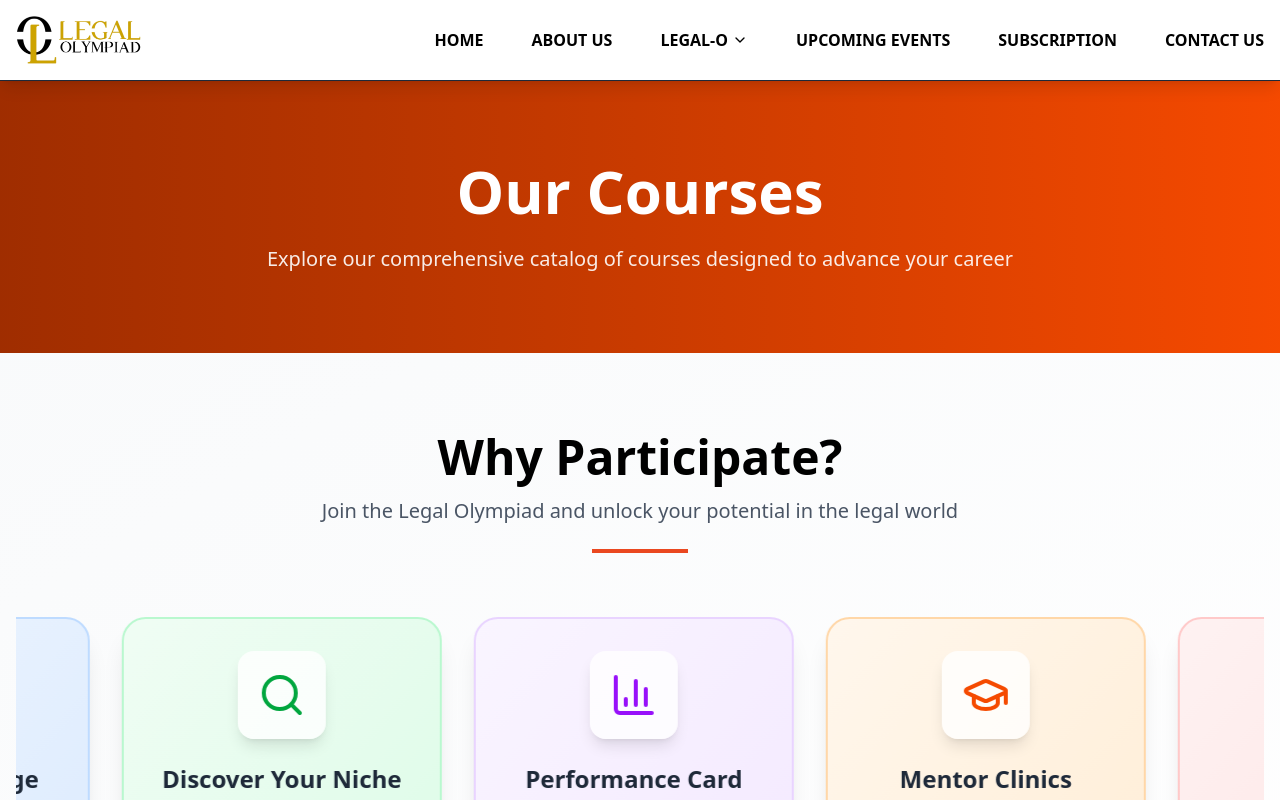
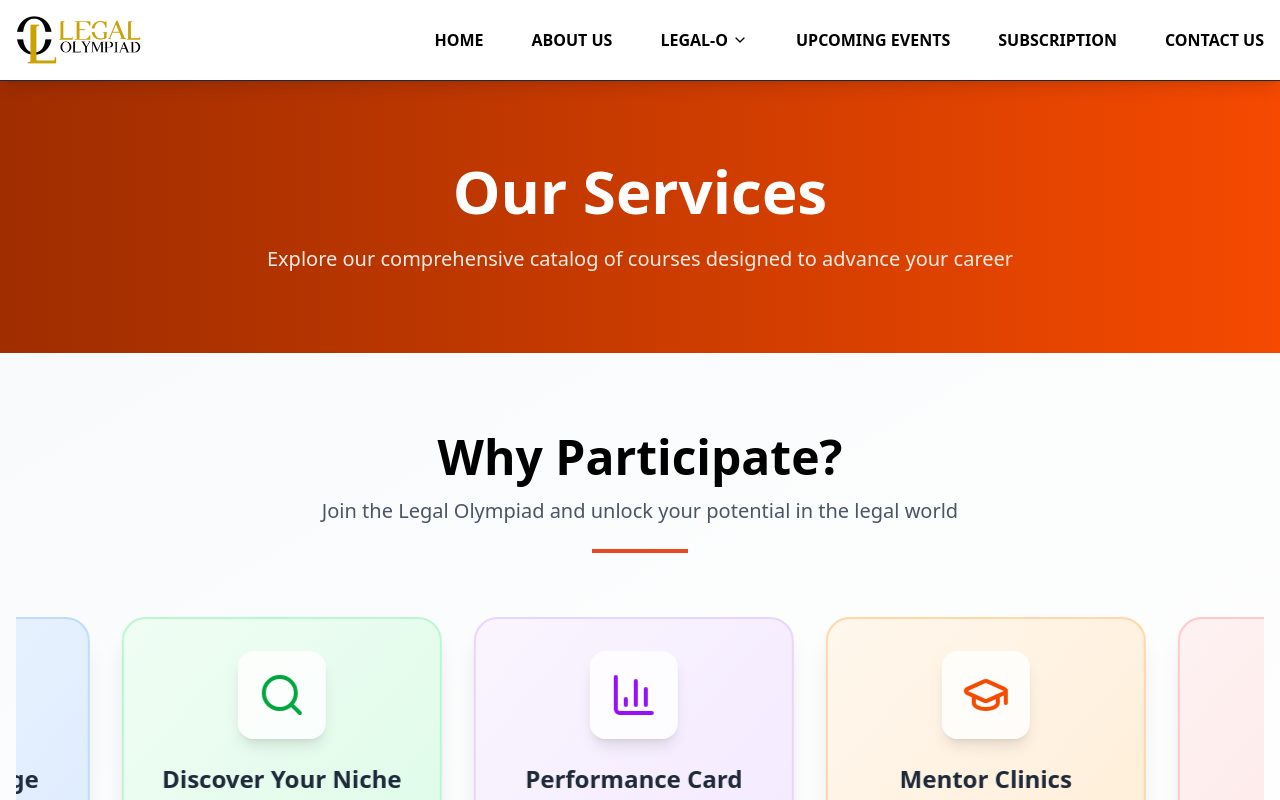
Before and after one commit to ajaysaraswat/LegalOlympiad-Website, a React (Vite) app in the folder frontend/: page /courses in a window 1280 px wide. Shown: the top 800 px of the page. Built offline with nearby package versions, Linux system fonts and the light colour scheme.

Commit message:
courses chnage ot services

```diff
--- a/frontend/src/pages/Courses.jsx
+++ b/frontend/src/pages/Courses.jsx
@@ -13,7 +13,7 @@ const Courses = () => {
         <div className="container mx-auto px-4 text-center">
           <div className="slide-in-left">
             <h1 className="text-4xl md:text-5xl lg:text-6xl font-bold mb-6">
-              Our Courses
+              Our Services
             </h1>
             <p className="text-xl opacity-90 max-w-3xl mx-auto">
               Explore our comprehensive catalog of courses designed to advance
```
